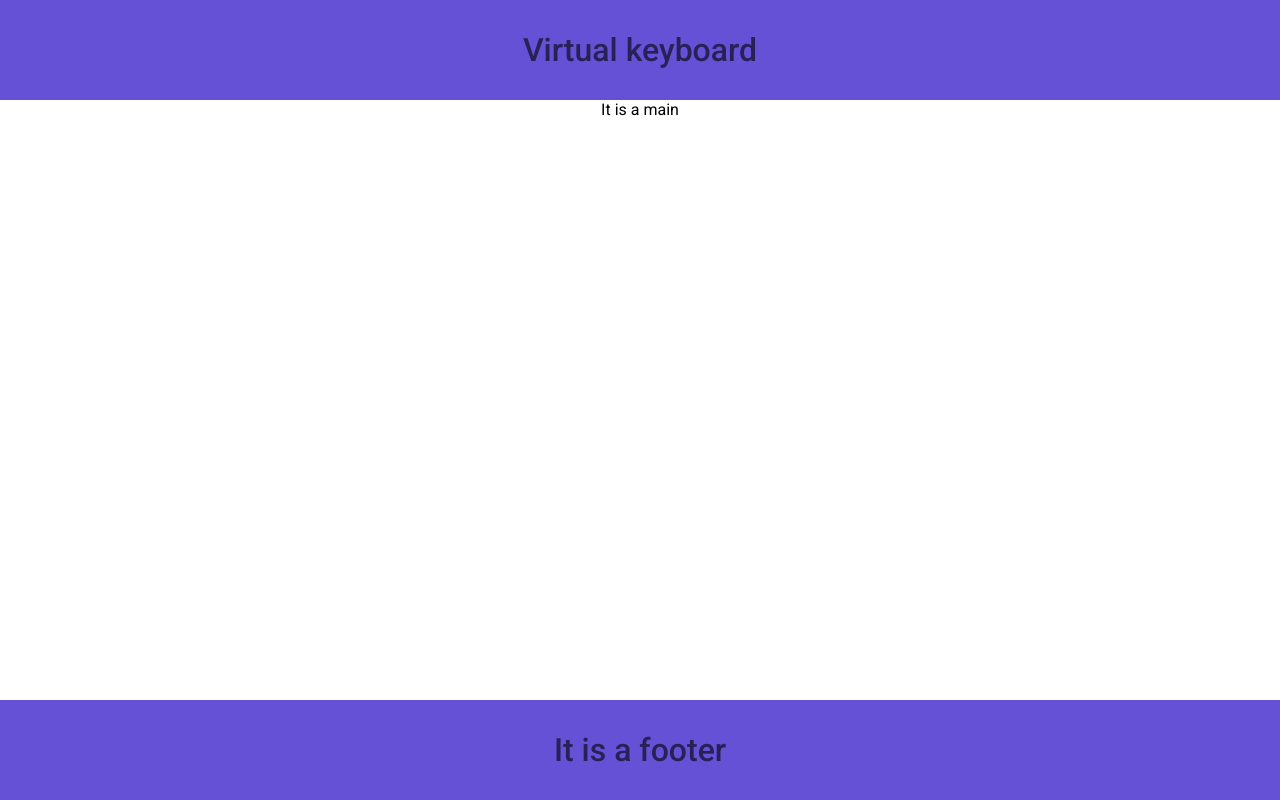
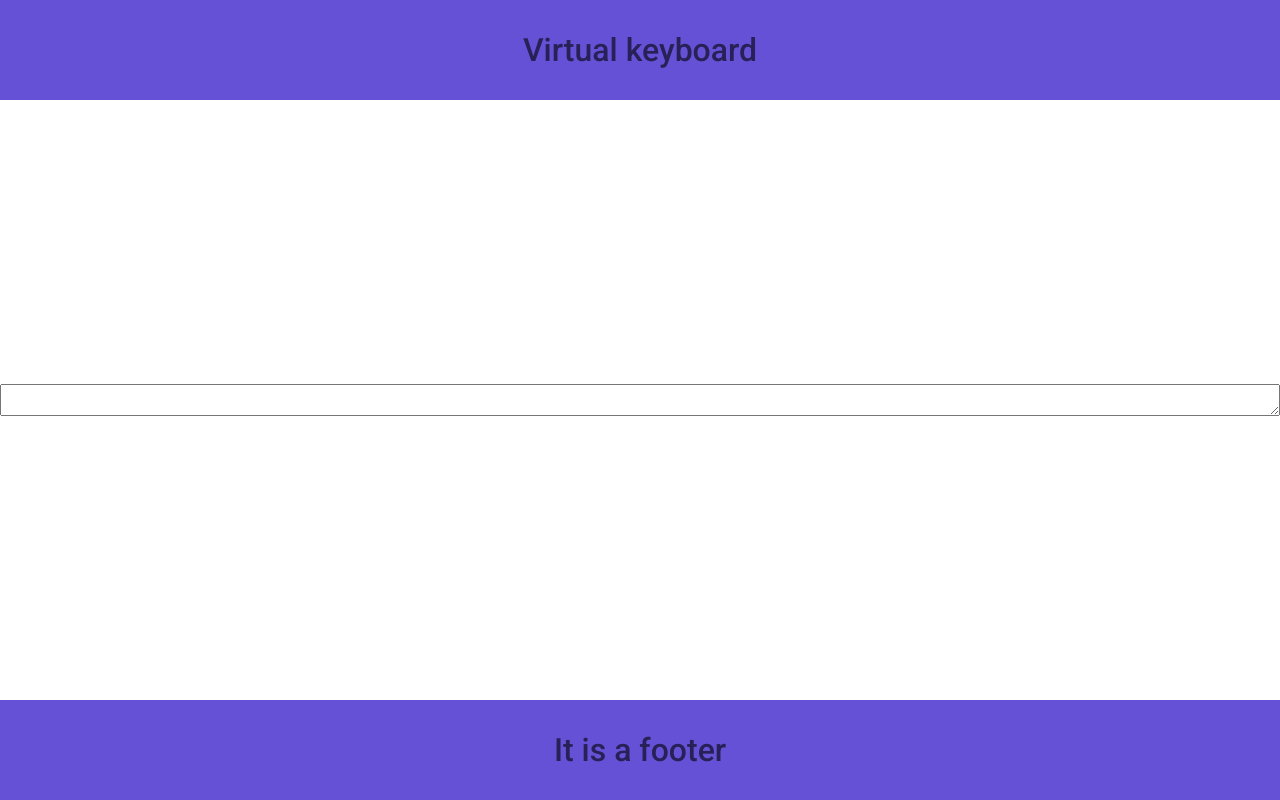
Before and after one commit to Despair08/keyboard, a website built with webpack: page index.html in a window 1280 px wide. Built offline with nearby package versions, Linux system fonts and the light colour scheme.

Commit message:
feat: add main content

```diff
--- a/src/components/app.js
+++ b/src/components/app.js
@@ -3,6 +3,7 @@ import './abstract/_varaibles.scss';
 import './_common.scss';
 
 import WrapperView from './view/wrapper/wrapper-view';
+import MainView from './view/wrapper/main/main-view';
 
 export default class App{
   constructor(){
@@ -12,6 +13,7 @@ export default class App{
   createView(){
     const wrapper = new WrapperView();
 
+
     document.body.append(wrapper.getHtmlElement());
   }
 }
--- a/src/components/view/wrapper/main/_main.scss
+++ b/src/components/view/wrapper/main/_main.scss
@@ -2,6 +2,7 @@
 
 .main {
   display: flex;
+  flex-direction: column;
   justify-content: center;
   flex-grow: 1;
   text-align: center;
--- a/src/components/view/wrapper/main/main-view.js
+++ b/src/components/view/wrapper/main/main-view.js
@@ -0,0 +1,37 @@
+import View from "../../view";
+import ElemenetCreator from "../../../utils/ElementCreator";
+
+const CssClasses = {
+    MAIN: 'main',
+    OUTPUT: 'main__output',
+    INPUT: 'main__keyboard',
+};
+
+export default class MainView extends View{
+  constructor(mainComponent){
+    const params ={
+      tag: 'main',
+      classNames : [CssClasses.MAIN],
+    }
+    super(params);
+    this.configureView(mainComponent);
+  }
+
+  configureView(){
+    const textAreaParams = {
+      tag: 'textarea',
+      classNames: [CssClasses.OUTPUT],
+      cllback: null,
+    };
+    const keyboardParams = {
+      tag: 'div',
+      classNames: [CssClasses.INPUT],
+      callback: null,
+    };
+    const creatorOutput = new ElemenetCreator(textAreaParams);
+    this.viewElementCreator.addInnerElement(creatorOutput);
+    const creatorKeyboard = new ElemenetCreator(keyboardParams);
+    this.viewElementCreator.addInnerElement(creatorKeyboard);
+  }
+
+}
--- a/src/components/view/wrapper/wrapper-view.js
+++ b/src/components/view/wrapper/wrapper-view.js
@@ -4,6 +4,7 @@ import './main/_main.scss';
 import './footer/_footer.scss';
 import View from '../view.js';
 import ElemenetCreator from '../../utils/ElementCreator.js';
+import MainView from './main/main-view';
 
 const CssClasses = {
   WRAPPER : 'wrapper',
@@ -32,7 +33,7 @@ export default class WrapperView extends View{
     const mainParams = {
       tag: 'div',
       classNames: [CssClasses.MAIN],
-      textContent: 'It is a main',
+      textContent: '',
       callback: null,
     }
     const footerParams = {
@@ -45,8 +46,8 @@ export default class WrapperView extends View{
     const creatorHeader = new ElemenetCreator(headerParams);
     this.viewElementCreator.addInnerElement(creatorHeader);
 
-    const creatorMain = new ElemenetCreator(mainParams);
-    this.viewElementCreator.addInnerElement(creatorMain);
+    const creatorMain = new MainView();
+    this.viewElementCreator.addInnerElement(creatorMain.getHtmlElement());
 
     const creatorFooter = new ElemenetCreator(footerParams);
     this.viewElementCreator.addInnerElement(creatorFooter);
```
